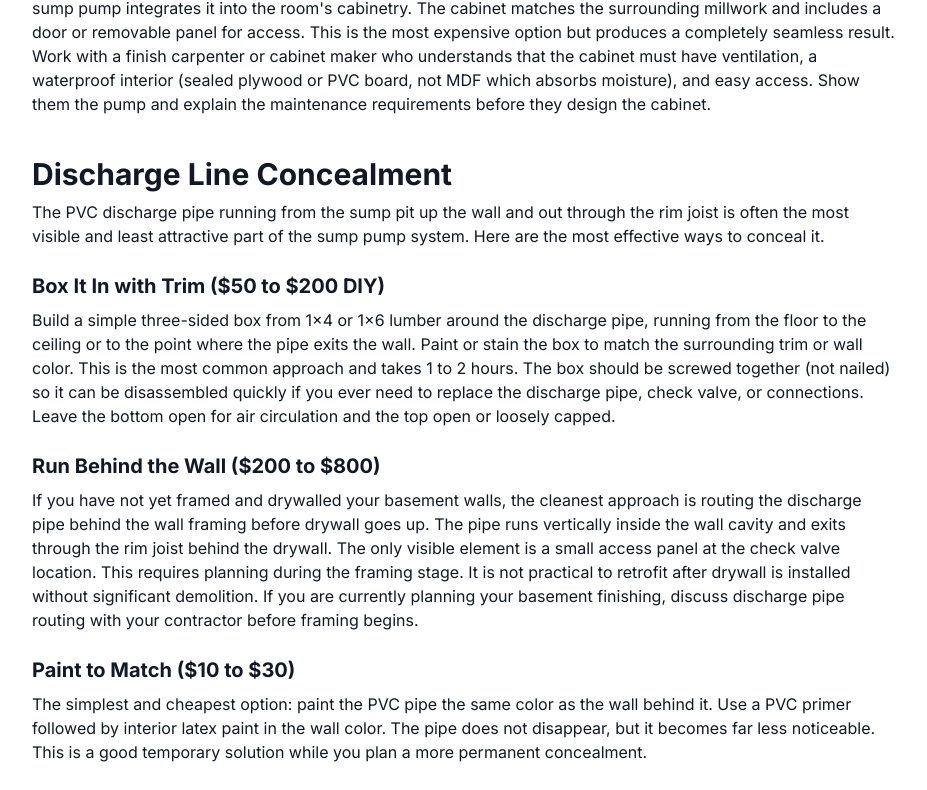
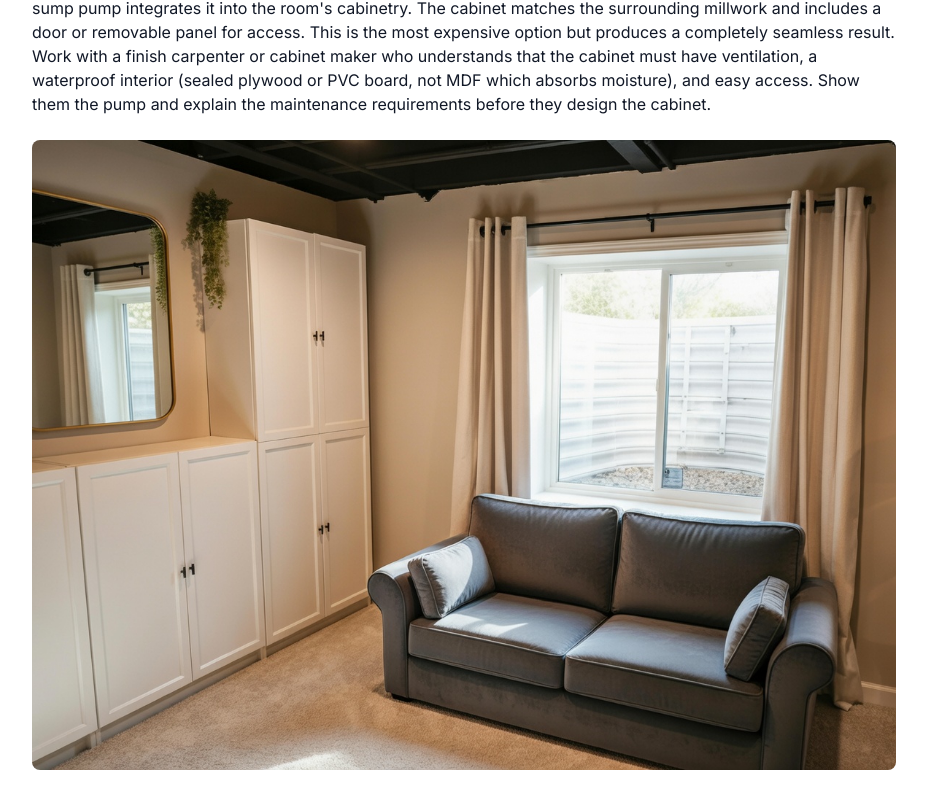
Before and after one commit to thebasementguide2026/basement-guide, a Next.js app: page /articles/sump-pump-design-ideas in a window 1280 px wide. Shown: the part 5856-6646 px from the top of the page, without its empty margins (176-1103 px from the left). Built offline with nearby package versions, Linux system fonts and the light colour scheme.

Commit message:
Add cabinet image to Cabinetry Integration section

```diff
--- a/app/articles/sump-pump-design-ideas/page.tsx
+++ b/app/articles/sump-pump-design-ideas/page.tsx
@@ -233,6 +233,9 @@ export default function SumpPumpDesignIdeas() {
 
         <h3 className="text-xl font-bold mt-6 mb-2">Cabinetry Integration ($800 to $2,500 Custom)</h3>
         <p className="mb-4">For high-end finished basements&mdash;home bars, media rooms, in-law suites&mdash;a custom cabinet built around the sump pump integrates it into the room&apos;s cabinetry. The cabinet matches the surrounding millwork and includes a door or removable panel for access. This is the most expensive option but produces a completely seamless result. Work with a finish carpenter or cabinet maker who understands that the cabinet must have ventilation, a waterproof interior (sealed plywood or PVC board, not MDF which absorbs moisture), and easy access. Show them the pump and explain the maintenance requirements before they design the cabinet.</p>
+                      <div className="my-6">
+                <Image src="/cabinetes.jpg" alt="Cabinetry integration for sump pump concealment" width={800} height={600} className="rounded-lg w-full" />
+              </div>
 
         {/* Section: Discharge Line */}
         <h2 className="text-3xl font-bold mt-10 mb-2">Discharge Line Concealment</h2>
```
